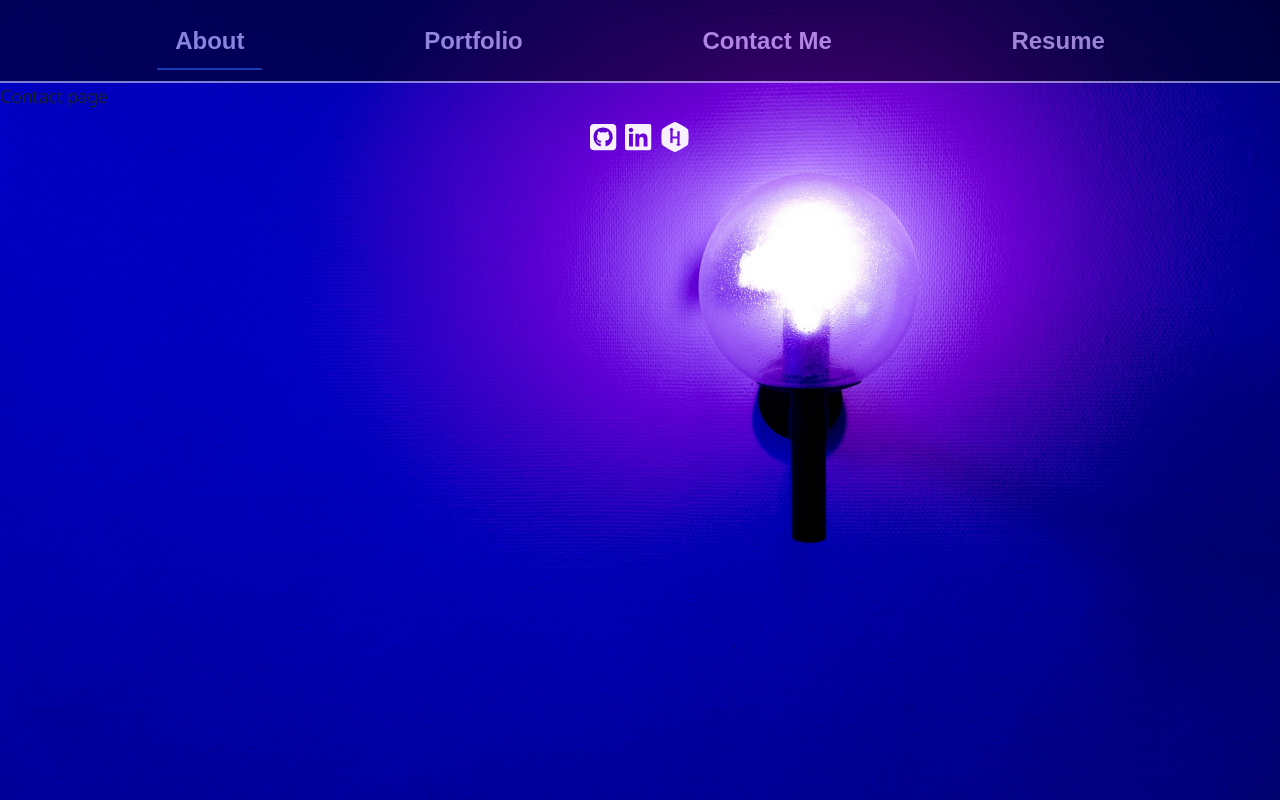
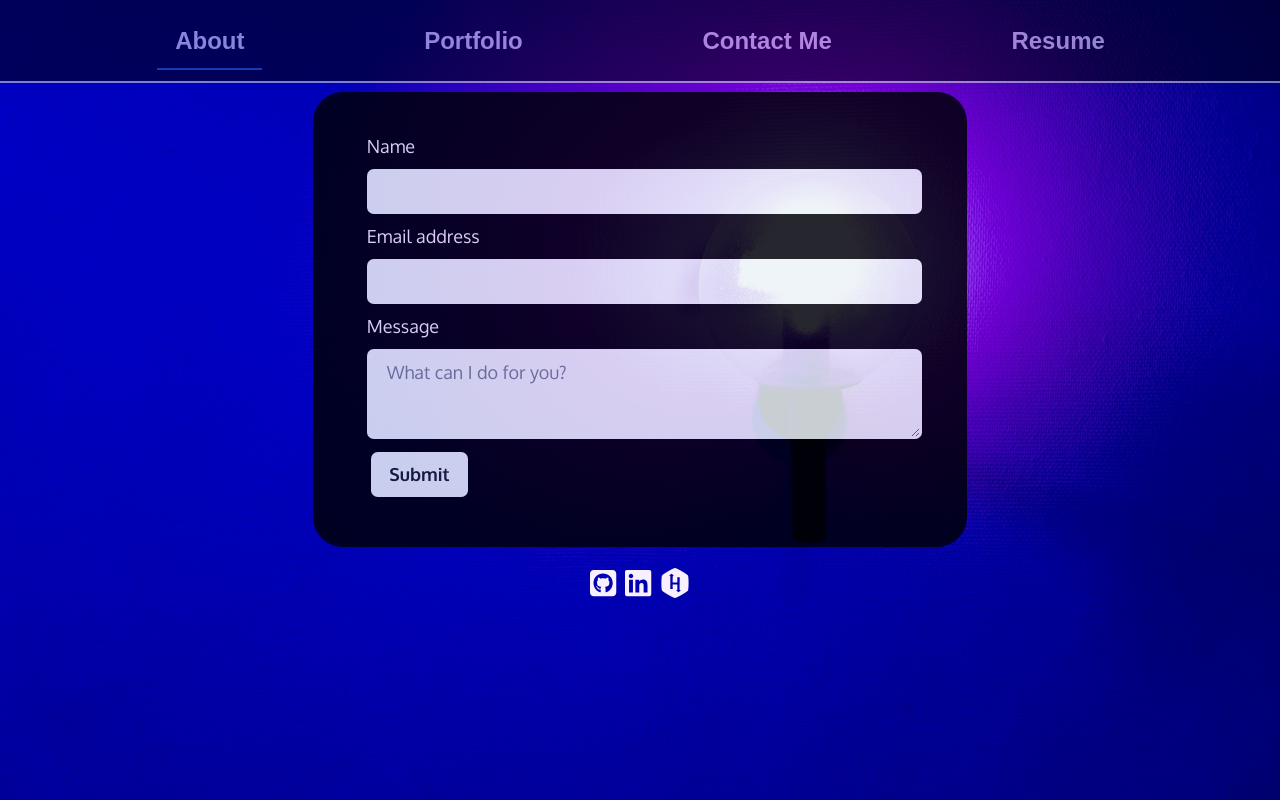
Before and after one commit to lindsay-terry/from-the-vault, a React (Vite) app: page /contact in a window 1280 px wide. Built offline with nearby package versions, Linux system fonts and the light colour scheme; a web font is replaced by a local one.

Commit message:
Adds form inputs and styling to contact form component

```diff
--- /dev/null
+++ b/src/components/UI/ContactForm.jsx
@@ -0,0 +1,28 @@
+import { FormControl, FormLabel, FormHelperText, FormErrorMessage, Input, Textarea, Container, Button } from '@chakra-ui/react';
+import { useState } from 'react';
+
+export default function ContactForm() {
+    const [input, setInput] = useState('');
+    const [name, setName] = useState('');
+    const [message, setMessage] = useState('');
+
+    const handleInputChange = (event) => setInput(event.target.value);
+    const handleNameChange = (event) => setName(event.target.value);
+    const handleMessageChange = (event) => setMessage(event.target.value);
+
+    return (
+        <Container my={2}>
+            <FormControl>
+                <FormLabel m={1} color='var(--magnolia)'>Name</FormLabel>
+                <Input type='text' value={name} variant='filled' onChange={handleNameChange} m={1} />
+
+                <FormLabel m={1} color='var(--magnolia)'>Email address</FormLabel>
+                <Input type='email' value={input} variant='filled' onChange={handleInputChange} m={1} />
+
+                <FormLabel m={1} color='var(--magnolia)'>Message</FormLabel>
+                <Textarea value={message} placeholder='What can I do for you?' size='md' variant='filled' onChange={handleMessageChange} m={1} />
+                <Button m={2}>Submit</Button>
+            </FormControl>
+        </Container>
+    );
+};
--- a/src/endpoints/Contact.jsx
+++ b/src/endpoints/Contact.jsx
@@ -1,12 +1,21 @@
+import ContactForm from '../components/UI/ContactForm';
+import { Container } from '@chakra-ui/react';
+
 export default function Contact() {
-    // const styles = {
-    //     home: {
-    //         // background: 'black',
-    //     },
-    // }
+
+    const styles = {
+        customBackground: {
+            background: 'var(--black)',
+            opacity: '0.85',
+            borderRadius: '30px'
+        }
+    }
+
     return (
-        <div>
-            <p>Contact page</p>
-        </div>
+        <Container p={7} my={2} style={styles.customBackground}>
+            <ContactForm />
+
+            {/* </ContactForm> */}
+        </Container>
     );
 }
```
Also changed, not shown: src/components/ContactBox.jsx (added), src/components/UI/ContactInfo.jsx (added), src/components/UI/Navbar.jsx (added).
